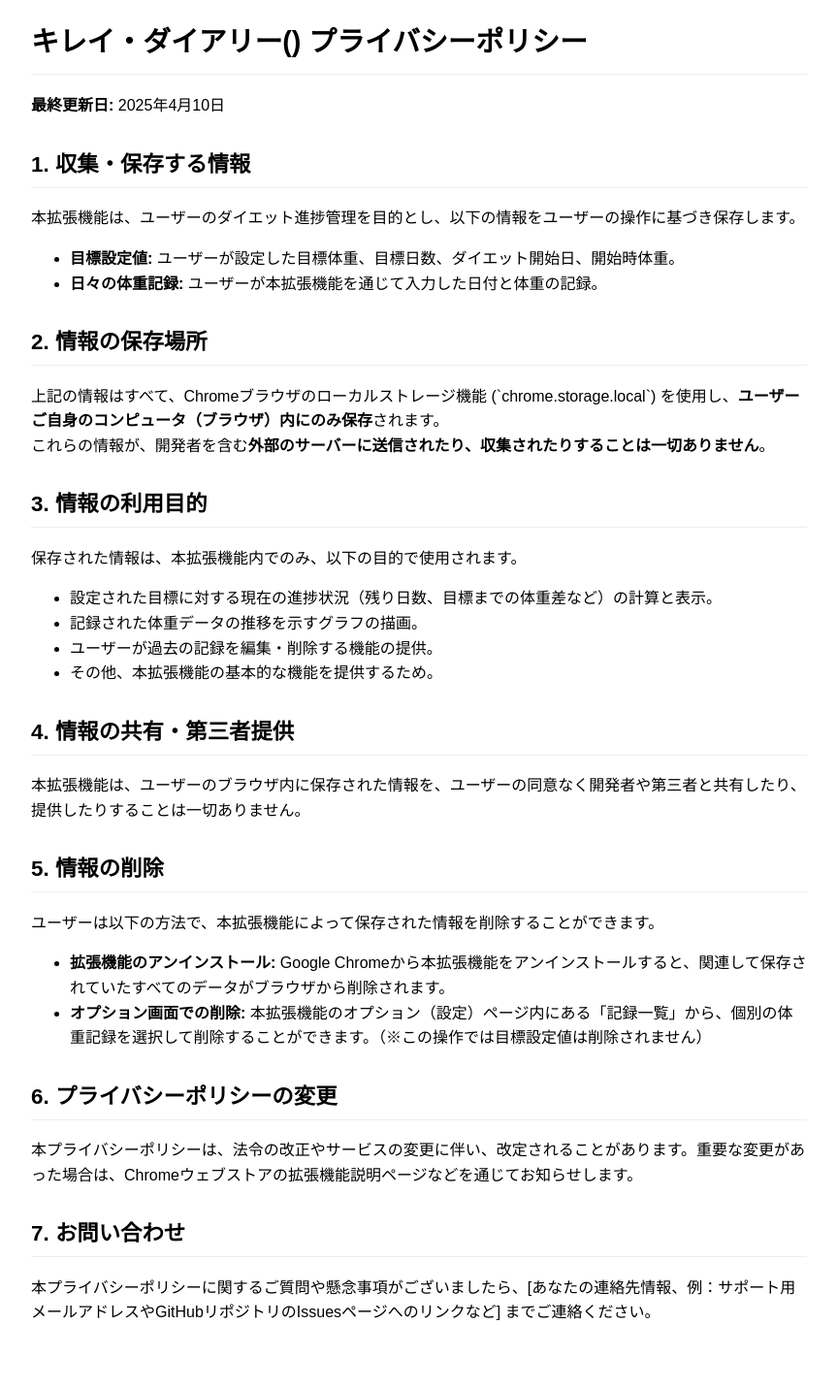
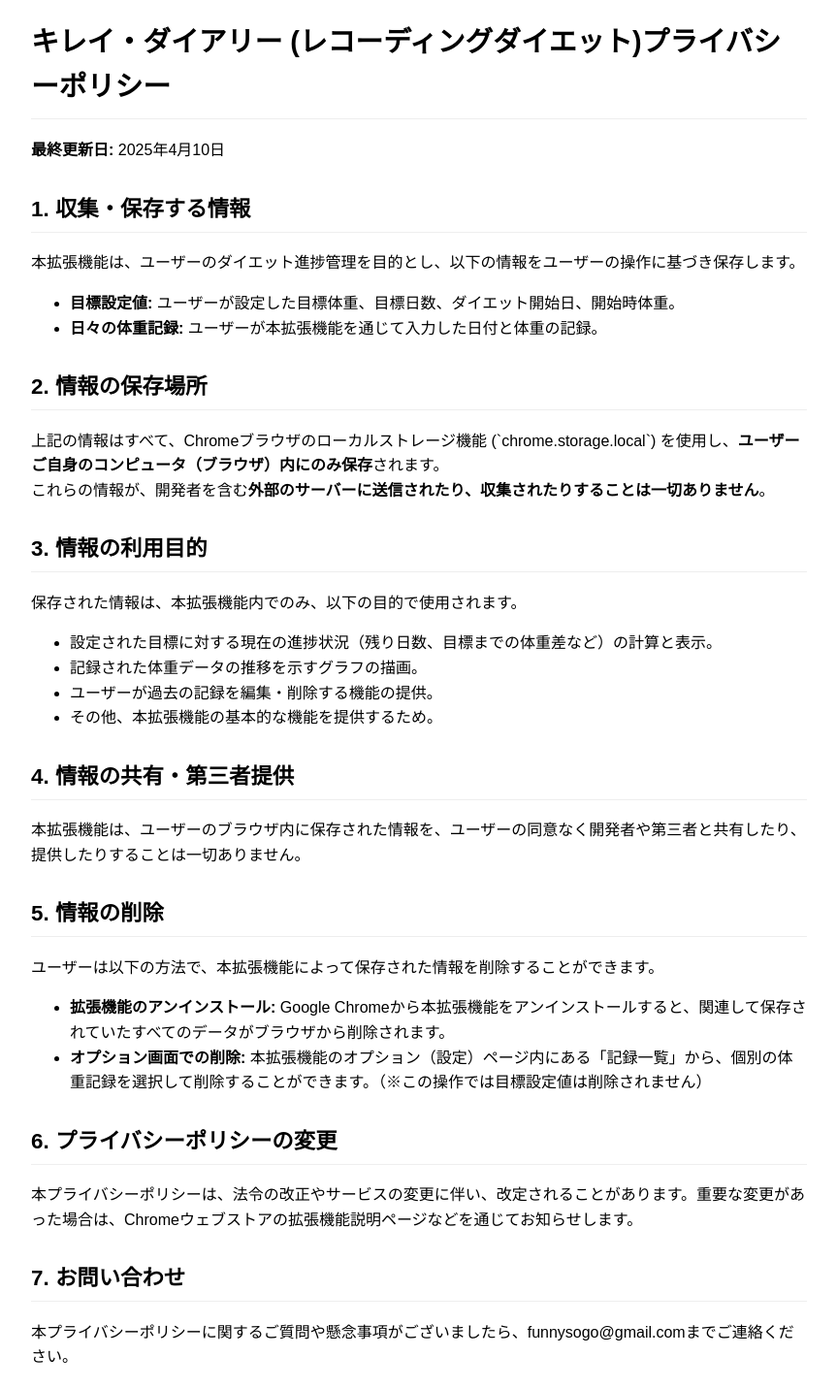
Before and after one commit to kazyhoney/-kirei-diary-privacy, a plain HTML site: page index.html in a window 1280 px wide. Shown: the whole page at 97% size, without its empty margins (208-1071 px from the left). Before the commit the page ends 1386 px from the top, so only its background shows below. Drawn offline with Linux system fonts and the light colour scheme.

Commit message:
Update  privacy policy page

```diff
--- a/index.html
+++ b/index.html
@@ -31,7 +31,7 @@
 </head>
 <body>
 
-<h1>キレイ・ダイアリー() プライバシーポリシー</h1>
+<h1>キレイ・ダイアリー (レコーディングダイエット)プライバシーポリシー</h1>
 
 <p><strong>最終更新日:</strong> 2025年4月10日</p>
 
@@ -69,7 +69,7 @@
 <p>本プライバシーポリシーは、法令の改正やサービスの変更に伴い、改定されることがあります。重要な変更があった場合は、Chromeウェブストアの拡張機能説明ページなどを通じてお知らせします。</p>
 
 <h2>7. お問い合わせ</h2>
-<p>本プライバシーポリシーに関するご質問や懸念事項がございましたら、[あなたの連絡先情報、例：サポート用メールアドレスやGitHubリポジトリのIssuesページへのリンクなど] までご連絡ください。</p>
+<p>本プライバシーポリシーに関するご質問や懸念事項がございましたら、funnysogo@gmail.comまでご連絡ください。</p>
 
 </body>
 </html>
```
